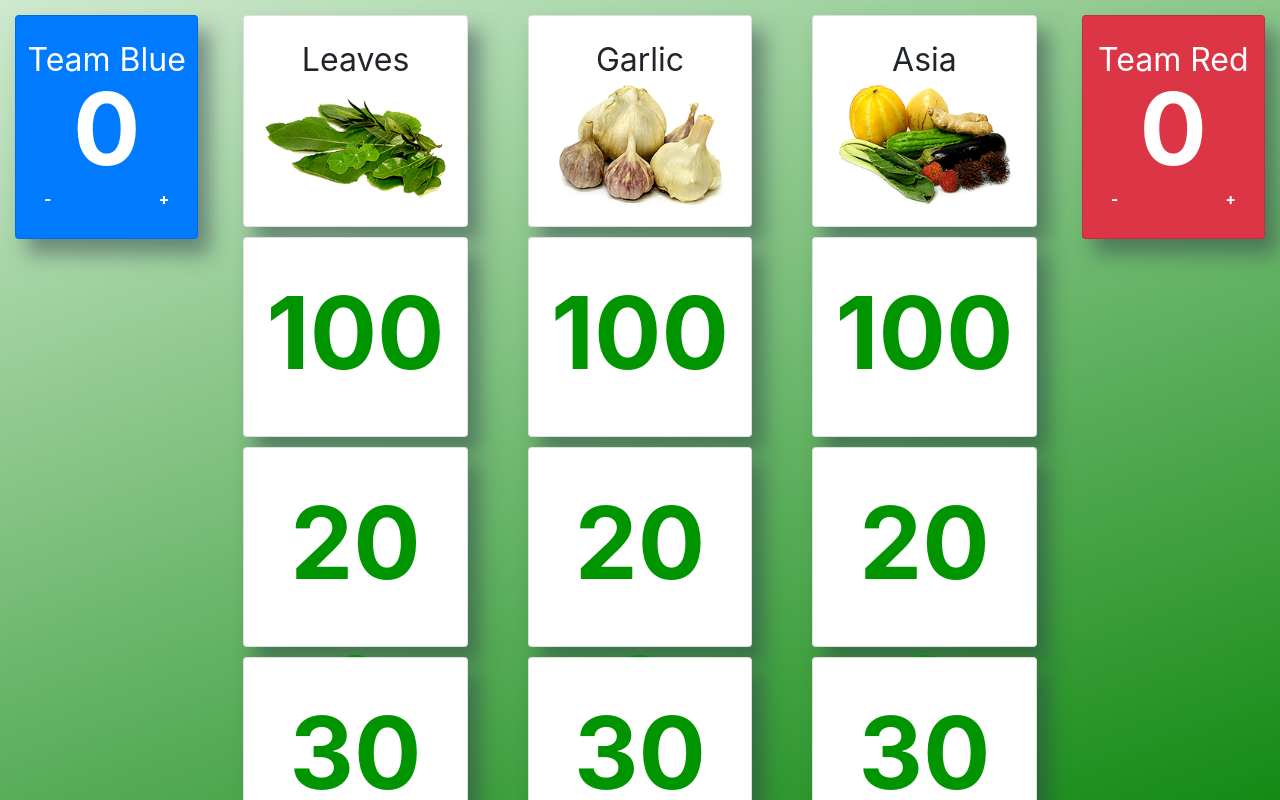
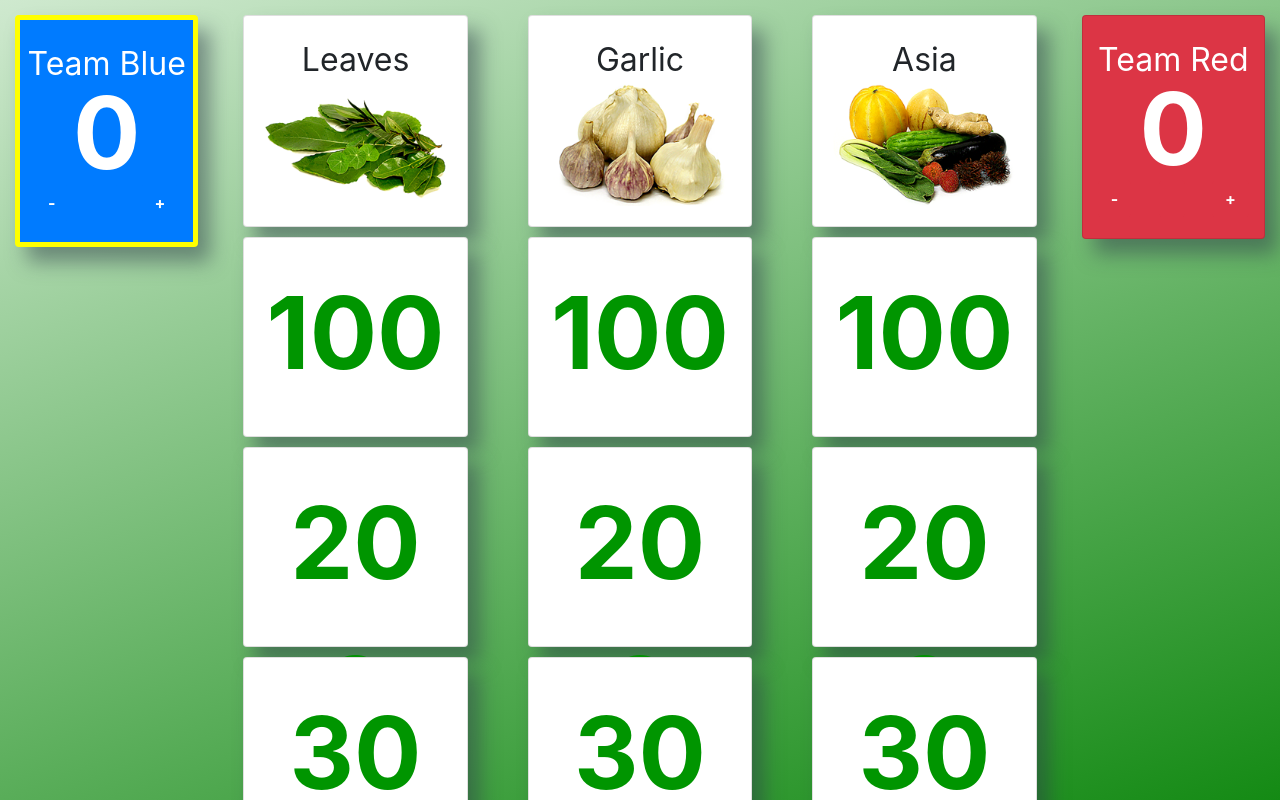
Before and after one commit to dakotadunn84/sp-pma-trivia, a React (Create React App) app: page / in a window 1280 px wide. Shown: the top 800 px of the page. Built offline with nearby package versions, Linux system fonts and the light colour scheme.

Commit message:
Add Control Highlighter

```diff
--- a/src/App.js
+++ b/src/App.js
@@ -46,7 +46,9 @@ class App extends React.Component {
       cat1x300: "start",
       cat2x300: "start",
       cat3x300: "start",
-      gameStatus: "inProgress"
+      gameStatus: "inProgress",
+      player1Turn: true,
+      player2Turn: false
     };
 
     this.onP1ScoreUpdate = this.onP1ScoreUpdate.bind(this);
@@ -56,6 +58,7 @@ class App extends React.Component {
     this.onP1ScoreNegativeAdjust = this.onP1ScoreNegativeAdjust.bind(this);
     this.onP2ScorePositiveAdjust = this.onP2ScorePositiveAdjust.bind(this);
     this.onP2ScoreNegativeAdjust = this.onP2ScoreNegativeAdjust.bind(this);
+    this.togglePlayerTurn = this.togglePlayerTurn.bind(this);
 
     this.newGame = this.newGame.bind(this);
   }
@@ -81,6 +84,16 @@ class App extends React.Component {
 
   onP2ScoreNegativeAdjust() {
     this.setState({ player2score: this.state.player2score - 100 });
+  }
+
+  togglePlayerTurn() {
+    this.setState(prevState => ({
+      player1Turn: !prevState.player1Turn
+    }));
+
+    this.setState(prevState => ({
+      player2Turn: !prevState.player2Turn
+    }));
   }
 
   updateCardState = name => {
@@ -139,6 +152,8 @@ class App extends React.Component {
                 category="Team Blue"
                 score={this.state.player1score}
                 color="primary"
+                isSelected={this.state.player1Turn}
+                togglePlayerTurn={this.togglePlayerTurn}
                 playerscorepositiveadjust={this.onP1ScorePositiveAdjust}
                 playerscorenegativeadjust={this.onP1ScoreNegativeAdjust}
               />
@@ -374,6 +389,8 @@ class App extends React.Component {
                 category="Team Red"
                 score={this.state.player2score}
                 color="danger"
+                isSelected={this.state.player2Turn}
+                togglePlayerTurn={this.togglePlayerTurn}
                 playerscorepositiveadjust={this.onP2ScorePositiveAdjust}
                 playerscorenegativeadjust={this.onP2ScoreNegativeAdjust}
               />
--- a/src/components/PlayerCard.css
+++ b/src/components/PlayerCard.css
@@ -22,3 +22,46 @@
 .score-adjust-button {
   font-weight: bold !important;
 }
+
+.selected {
+  border: 5px solid yellow !important;
+}
+
+/*
+.selected {
+	position: relative;
+	margin: 300px auto 0;
+	width: 500px;
+	height: 250px;
+	background: linear-gradient(0deg, #000, #272727);
+}
+
+.selected:before, .selected:after {
+	content: '';
+	position: absolute;
+	left: -2px;
+	top: -2px;
+	background: linear-gradient(45deg, #fb0094, #0000ff, #00ff00,#ffff00, #ff0000, #fb0094,
+		#0000ff, #00ff00,#ffff00, #ff0000);
+	background-size: 400%;
+	width: calc(100% + 4px);
+	height: calc(100% + 4px);
+	z-index: -1;
+	animation: steam 20s linear infinite;
+}
+
+@keyframes steam {
+	0% {
+		background-position: 0 0;
+	}
+	50% {
+		background-position: 400% 0;
+	}
+	100% {
+		background-position: 0 0;
+	}
+}
+
+.selected:after {
+	filter: blur(50px);
+} */
--- a/src/components/PlayerCard.js
+++ b/src/components/PlayerCard.js
@@ -12,9 +12,16 @@ class PlayerCard extends React.Component {
   state = { status: "" };
 
   renderContent() {
+    let className = "text-center noSidePadding  dropshadow";
+        if (this.props.isSelected) {
+          className += ' selected';
+        }
+
     return (
+
+
       <Card
-        className="text-center noSidePadding  dropshadow"
+        className={className}
         inverse
         color={this.props.color}
       >
@@ -27,6 +34,9 @@ class PlayerCard extends React.Component {
 
                   <Button className="score-adjust-button" color={this.props.color} onClick={this.props.playerscorenegativeadjust}>
                     -
+                  </Button>
+                  <Button className="score-adjust-button" color={this.props.color} onClick={this.props.togglePlayerTurn}>
+
                   </Button>
                   <Button className="score-adjust-button" color={this.props.color} onClick={this.props.playerscorepositiveadjust}>
                     +
```
